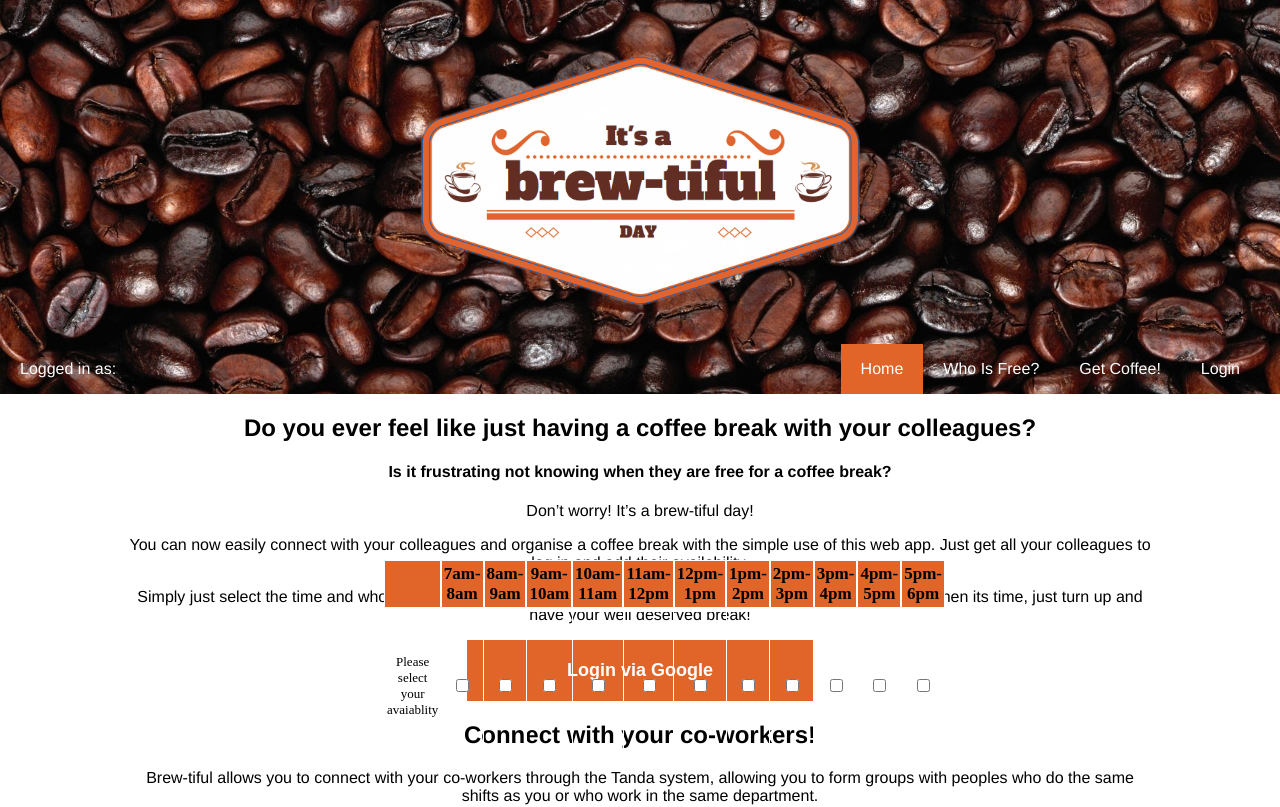
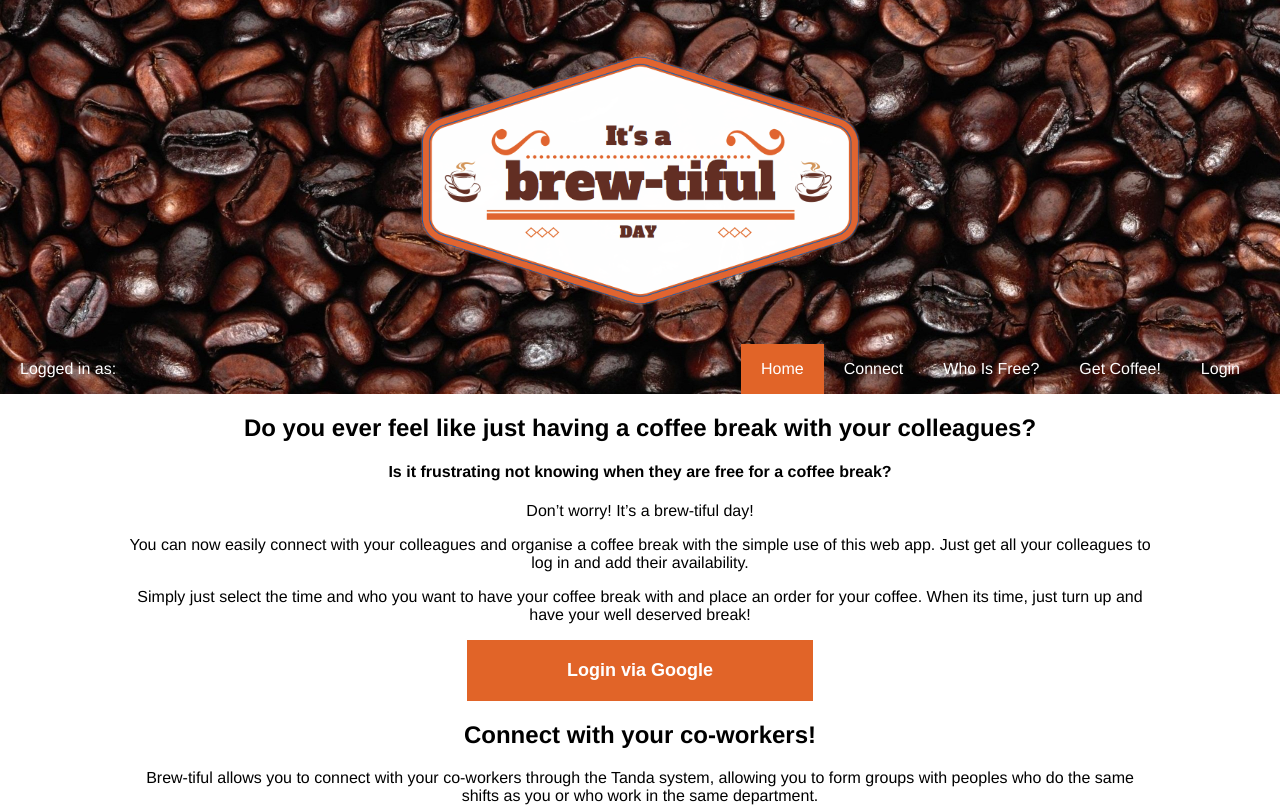
Before and after one commit to r-portas/tanda-2017, a React (Create React App) app: page / in a window 1280 px wide. Shown: the top 807 px of the page. Built offline with nearby package versions, Linux system fonts and the light colour scheme.

Commit message:
Added Connect tab.

```diff
--- a/src/App.js
+++ b/src/App.js
@@ -37,7 +37,7 @@ class App extends Component {
             <Header/>
             <div className="center-layout">
               <Route exact path="/" component={Landing}/>
-               <Route exact path="/" component={Connect}/>
+               <Route exact path="/connect" component={Connect}/>
               <Route exact path="/whoisfree" component={WhoIsFree}/>
               <Route exact path="/get" component={ActiveUsers}/>
               <Route path="/callback" component={LoginCallback}/>
--- a/src/components/Header.js
+++ b/src/components/Header.js
@@ -24,6 +24,9 @@ class Header extends Component {
             <ul className="Header-nav">
               <li>
                 <NavLink exact to="/" activeClassName="Header-selected">Home</NavLink>
+              </li>
+              <li>
+                <NavLink exact to="/connect" activeClassName="Header-selected">Connect</NavLink>
               </li>
               <li>
                 <NavLink exact to="/whoisfree" activeClassName="Header-selected">Who Is Free?</NavLink>
```
